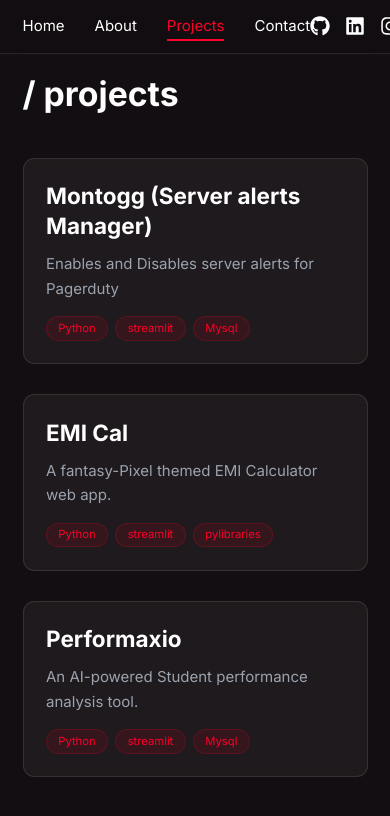
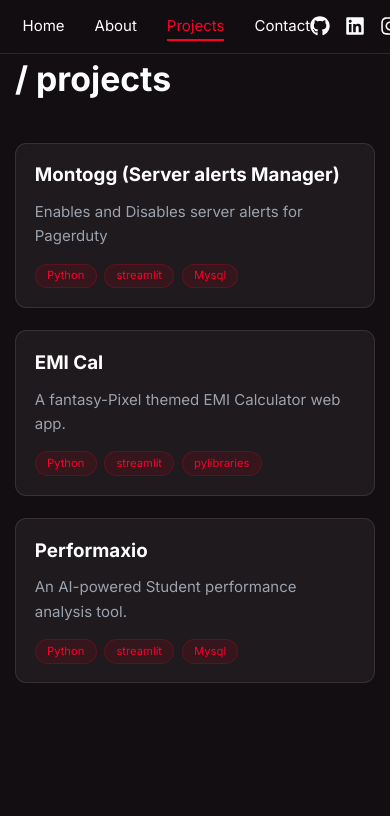
Before and after one commit to SanjaySudhakaranxy/jayy, a Next.js app: page /projects in a window 390 px wide. Shown: the top 816 px of the page. Built offline with nearby package versions, Linux system fonts and the light colour scheme.

Commit message:
feat(responsive): improve responsiveness for Hero, Section, Projects and Footer

```diff
--- a/app/projects/page.tsx
+++ b/app/projects/page.tsx
@@ -47,18 +47,18 @@ const Projects = () => {
         initial="hidden"
         whileInView="visible"
         viewport={{ once: true }}
-        className="grid md:grid-cols-2 lg:grid-cols-3 gap-8"
+        className="grid grid-cols-1 sm:grid-cols-2 lg:grid-cols-3 gap-6"
       >
         {projects.map((project, index) => (
           <motion.div
             key={index}
             variants={cardVariants}
             whileHover={{ y: -10 }}
-            className="group relative bg-white/5 backdrop-blur-sm border border-white/10 rounded-xl p-6 hover:border-neon transition-all duration-300"
+            className="group relative bg-white/5 backdrop-blur-sm border border-white/10 rounded-xl p-5 sm:p-6 hover:border-neon transition-all duration-300"
           >
             <div className={`absolute inset-0 bg-gradient-to-br ${project.gradient} opacity-0 group-hover:opacity-10 rounded-xl transition-opacity duration-300`} />
 
-            <h3 className="text-2xl font-bold mb-3 group-hover:text-neon transition-colors">
+            <h3 className="text-xl sm:text-2xl font-bold mb-3 group-hover:text-neon transition-colors">
               {project.title}
             </h3>
 
--- a/components/Footer.tsx
+++ b/components/Footer.tsx
@@ -6,18 +6,18 @@ const Footer = () => {
   const currentYear = new Date().getFullYear();
 
   return (
-    <footer className="border-t border-white/10 py-8 px-6">
+    <footer className="border-t border-white/10 py-8 px-4 sm:px-6">
       <div className="max-w-6xl mx-auto flex flex-col md:flex-row items-center justify-between gap-4">
-        <p className="text-gray-400 text-sm">
+        <p className="text-gray-400 text-sm text-center md:text-left">
           Built & Designed by Jay © 2025 — inspired by Gazi Jarin
         </p>
 
-        <div className="flex gap-6">
+        <div className="flex gap-6 items-center justify-center md:justify-end">
           <a
             href="https://github.com/SanjaySudhakaranxy"
             target="_blank"
             rel="noopener noreferrer"
-            className="text-gray-400 hover:text-neon transition-colors"
+            className="text-gray-400 hover:text-neon transition-colors p-2 rounded-md"
             aria-label="GitHub"
           >
             <FaGithub size={24} />
@@ -26,7 +26,7 @@ const Footer = () => {
             href="https://www.linkedin.com/in/sanjaysudhakaranxy/"
             target="_blank"
             rel="noopener noreferrer"
-            className="text-gray-400 hover:text-neon transition-colors"
+            className="text-gray-400 hover:text-neon transition-colors p-2 rounded-md"
             aria-label="LinkedIn"
           >
             <FaLinkedin size={24} />
@@ -35,7 +35,7 @@ const Footer = () => {
             href="https://www.instagram.com/sensaaayyy?igsh=MXV2OGJ6ZzNuejl4aA=="
             target="_blank"
             rel="noopener noreferrer"
-            className="text-gray-400 hover:text-neon transition-colors"
+            className="text-gray-400 hover:text-neon transition-colors p-2 rounded-md"
             aria-label="Instagram"
           >
             <FaInstagram size={24} />
--- a/components/Hero.tsx
+++ b/components/Hero.tsx
@@ -4,7 +4,7 @@ import { motion } from "framer-motion";
 
 const Hero = () => {
   return (
-    <section id="home" className="min-h-screen flex items-center justify-center px-6">
+    <section id="home" className="min-h-screen flex items-center justify-center px-4 sm:px-6">
       <div className="max-w-6xl w-full flex flex-col md:flex-row items-center gap-8">
         {/* avatar removed as requested */}
 
@@ -13,7 +13,7 @@ const Hero = () => {
             initial={{ opacity: 0, y: 20 }}
             animate={{ opacity: 1, y: 0 }}
             transition={{ duration: 0.8, delay: 0.2 }}
-            className="text-5xl md:text-7xl font-bold mb-4"
+            className="text-4xl sm:text-5xl md:text-7xl font-bold mb-4 leading-tight"
           >
             hi, <span className="text-neon">Jay</span> here.
           </motion.h1>
@@ -22,7 +22,7 @@ const Hero = () => {
             initial={{ opacity: 0, y: 20 }}
             animate={{ opacity: 1, y: 0 }}
             transition={{ duration: 0.8, delay: 0.4 }}
-            className="text-lg md:text-xl text-gray-400 mb-6"
+            className="text-base md:text-xl text-gray-400 mb-6 max-w-xl mx-auto md:mx-0"
           >
             Probably fixing a bug or tuning a guitar.
           </motion.p>
--- a/components/Section.tsx
+++ b/components/Section.tsx
@@ -11,7 +11,7 @@ interface SectionProps {
 
 const Section = ({ id, title, children }: SectionProps) => {
   return (
-    <section id={id} className="min-h-screen py-20 px-6">
+    <section id={id} className="min-h-screen sm:min-h-[60vh] py-16 sm:py-20 px-4 sm:px-6">
       <div className="max-w-6xl mx-auto">
         <motion.h2
           initial={{ opacity: 0, y: 20 }}
```
